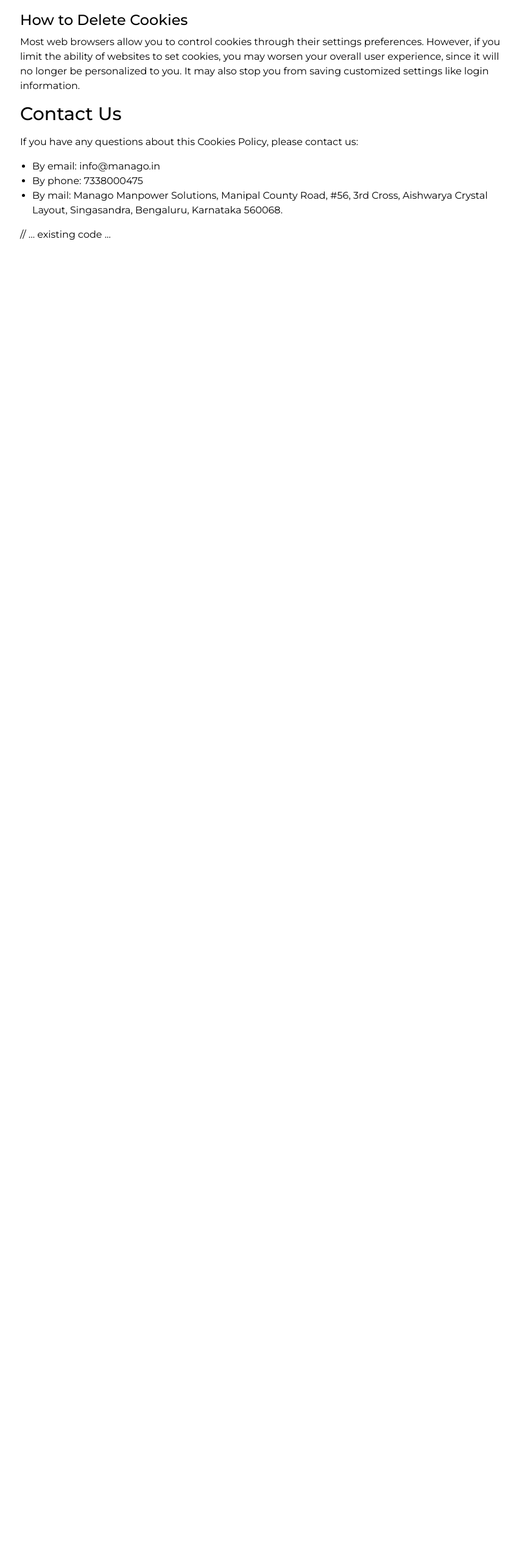
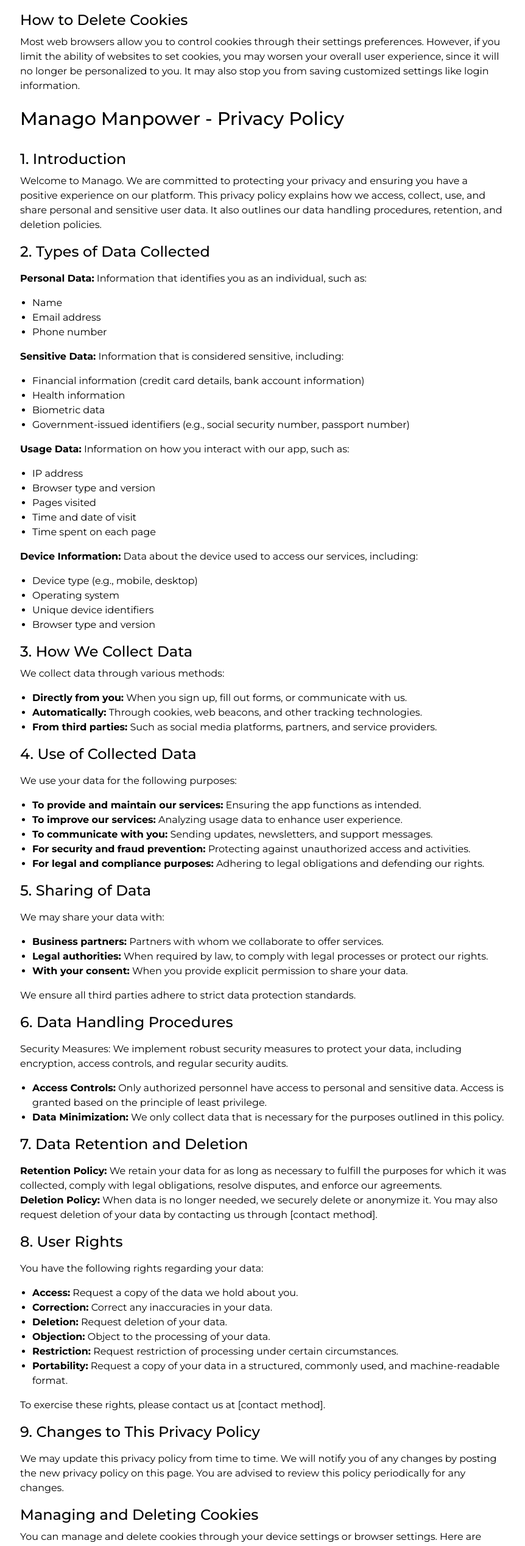
Before and after one commit to manago-tech/manago-latest, a Next.js app: page /policies in a window 1280 px wide. Shown: the part 5127-7663 px from the top of the page at 61% size, without its empty margins (47-909 px from the left). Before the commit the page ends 5564 px from the top, so only its background shows below. Built offline with nearby package versions, Linux system fonts and the light colour scheme.

Commit message:
feat: Updated policy page

```diff
--- a/components/pages/policies/policy.tsx
+++ b/components/pages/policies/policy.tsx
@@ -329,7 +329,7 @@
       </p>
 
       <h2 className="text-2xl font-medium pb-2">How to Delete Cookies</h2>
-      <p className="pb-4">
+      <p className="pb-6">
         Most web browsers allow you to control cookies through their settings
         preferences. However, if you limit the ability of websites to set
         cookies, you may worsen your overall user experience, since it will no
@@ -339,20 +339,174 @@
 
 
 
-      <h2 className="text-3xl font-medium pb-4">Contact Us</h2>
+
+
+      <h1 className="text-3xl font-medium pb-8">Manago Manpower - Privacy Policy</h1>
+      <h2 className="text-2xl font-medium pb-2">1. Introduction</h2>
+      <p className="pb-4">
+        Welcome to Manago. We are committed to protecting your privacy and ensuring you have a positive experience on our platform. This privacy policy explains how we access, collect, use, and share personal and sensitive user data. It also outlines our data handling procedures, retention, and deletion policies.
+      </p>
+      <h2 className="text-2xl font-medium pb-4">2. Types of Data Collected</h2>
+      <ul className="pb-4">
+        <li className="pb-4"><strong>Personal Data:</strong> Information that identifies you as an individual, such as:
+          <ul className="list-disc pl-5 pt-4">
+            <li>Name</li>
+            <li>Email address</li>
+            <li>Phone number</li>
+          </ul>
+        </li>
+        <li className="pb-4"><strong>Sensitive Data:</strong> Information that is considered sensitive, including:
+          <ul className="list-disc pl-5 pt-4">
+            <li>Financial information (credit card details, bank account information)</li>
+            <li>Health information</li>
+            <li>Biometric data</li>
+            <li>Government-issued identifiers (e.g., social security number, passport number)</li>
+          </ul>
+        </li>
+        <li className="pb-4"><strong>Usage Data:</strong> Information on how you interact with our app, such as:
+          <ul className="list-disc pl-5 pt-4">
+            <li>IP address</li>
+            <li>Browser type and version</li>
+            <li>Pages visited</li>
+            <li>Time and date of visit</li>
+            <li>Time spent on each page</li>
+          </ul>
+        </li>
+        <li className=""><strong>Device Information:</strong> Data about the device used to access our services, including:
+          <ul className="list-disc pl-5 pt-4">
+            <li>Device type (e.g., mobile, desktop)</li>
+            <li>Operating system</li>
+            <li>Unique device identifiers</li>
+            <li>Browser type and version</li>
+          </ul>
+        </li>
+      </ul>
+
+      <h2 className="text-2xl font-medium pb-2">3. How We Collect Data</h2>
+      <p className="pb-4">
+        We collect data through various methods:
+      </p>
+      <ul className="list-disc pl-5 pb-4">
+          <li><strong>Directly from you:</strong> When you sign up, fill out forms, or communicate with us.</li>
+          <li><strong>Automatically:</strong> Through cookies, web beacons, and other tracking technologies.</li>
+          <li><strong>From third parties:</strong> Such as social media platforms, partners, and service providers.</li>
+        </ul>
+      <h2 className="text-2xl font-medium pb-4">4. Use of Collected Data</h2>
+      <p className="pb-4">
+        We use your data for the following purposes:
+      </p>
+      <ul className="list-disc pl-5 pb-4">
+          <li><strong>To provide and maintain our services:</strong> Ensuring the app functions as intended.</li>
+          <li><strong>To improve our services:</strong> Analyzing usage data to enhance user experience.</li>
+          <li><strong>To communicate with you:</strong> Sending updates, newsletters, and support messages.</li>
+          <li><strong>For security and fraud prevention:</strong> Protecting against unauthorized access and activities.</li>
+          <li><strong>For legal and compliance purposes:</strong> Adhering to legal obligations and defending our rights.</li>
+        </ul>
+
+      <h2 className="text-2xl font-medium pb-4">5. Sharing of Data</h2>
+      <p className="pb-4">
+        We may share your data with:
+       </p>
+
+      <ul className="list-disc pl-5 pb-4">
+          <li><strong>Business partners:</strong> Partners with whom we collaborate to offer services.</li>
+          <li><strong>Legal authorities:</strong> When required by law, to comply with legal processes or protect our rights.</li>
+          <li><strong>With your consent:</strong> When you provide explicit permission to share your data.</li>
+        </ul>
+        <p className='pb-4'>
+        We ensure all third parties adhere to strict data protection standards.
+      </p>
+
+      <h2 className="text-2xl font-medium pb-4">6. Data Handling Procedures</h2>
+      <p className="pb-4">
+        Security Measures: We implement robust security measures to protect your data, including encryption, access controls, and regular security audits.
+      </p>
+
+        <ul className="list-disc pl-5 pb-4">
+          <li><strong>Access Controls:</strong> Only authorized personnel have access to personal and sensitive data. Access is granted based on the principle of least privilege.</li>
+          <li><strong>Data Minimization:</strong> We only collect data that is necessary for the purposes outlined in this policy.</li>
+        </ul>
+
+      <h2 className="text-2xl font-medium pb-4">7. Data Retention and Deletion</h2>
+      <p className="pb-4">
+        <strong>Retention Policy:</strong> We retain your data for as long as necessary to fulfill the purposes for which it was collected, comply with legal obligations, resolve disputes, and enforce our agreements.
+        <br/>
+        <strong>Deletion Policy:</strong> When data is no longer needed, we securely delete or anonymize it. You may also request deletion of your data by contacting us through [contact method].
+      </p>
+
+      <h2 className="text-2xl font-medium pb-4">8. User Rights</h2>
+      <p className="pb-4">
+        You have the following rights regarding your data:
+
+</p>
+
+<ul className="list-disc pl-5 pb-4">
+          <li><strong>Access:</strong> Request a copy of the data we hold about you.</li>
+          <li><strong>Correction:</strong> Correct any inaccuracies in your data.</li>
+          <li><strong>Deletion:</strong> Request deletion of your data.</li>
+          <li><strong>Objection:</strong> Object to the processing of your data.</li>
+          <li><strong>Restriction:</strong> Request restriction of processing under certain circumstances.</li>
+          <li><strong>Portability:</strong> Request a copy of your data in a structured, commonly used, and machine-readable format.</li>
+        </ul>
+<p className="pb-4">
+        To exercise these rights, please contact us at [contact method].
+      </p>
+
+
+      <h2 className="text-2xl font-medium pb-4">9. Changes to This Privacy Policy</h2>
+      <p className="pb-4">
+        We may update this privacy policy from time to time. We will notify you of any changes by posting the new privacy policy on this page. You are advised to review this policy periodically for any changes.
+      </p>
+
+      <h2 className="text-2xl font-medium pb-2">Managing and Deleting Cookies</h2>
+      <p className="pb-4">
+        You can manage and delete cookies through your device settings or browser settings. Here are general instructions:
+        </p>
+
+        <ul className="pl-5">
+          <li className="pb-4">For Android Devices:
+            <a href="https://support.google.com/accounts/answer/61416?hl=en&co=GENIE.Platform%3DAndroid" className="text-blue-500">Manage cookies in Android device</a>
+            <ul className="list-disc pl-5">
+              <li className="pt-4">Open the Settings app on your Android device.</li>
+              <li>Go to Apps or Application Manager.</li>
+              <li>Find and select the app for which you want to delete cookies.</li>
+              <li>Tap on Storage.</li>
+              <li>Tap on Clear Cache to delete cookies.</li>
+            </ul>
+          </li>
+          <li className="pb-4">For iOS Devices: <a href="https://support.apple.com/en-in/105082" className="text-blue-500">Manage Cookies in iOS device</a>
+            <ul className="list-disc pl-5">
+              <li className="pt-4">Open the Settings app on your iOS device.</li>
+              <li>Scroll down and find the app for which you want to delete cookies.</li>
+              <li>Tap on the app name.</li>
+              <li>Look for options to Clear Cache or Clear Data. If available, tap on it to delete cookies.</li>
+            </ul>
+          </li>
+          <li className="pb-4">Here are some resources for managing cookies on popular browsers:
+            <ul className="">
+              <li className="pt-4 pb-4">Google Chrome: <a href="https://support.google.com/accounts/answer/32050" className="text-blue-500">Manage Cookies in Chrome</a></li>
+              <li className="pb-4">Internet Explorer: <a href="https://support.microsoft.com/en-us/topic/how-to-delete-cookie-files-in-internet-explorer-bca9446f-d873-78de-77ba-d42645fa52fc" className="text-blue-500">Delete Cookies in Internet Explorer</a></li>
+              <li className="pb-4">Mozilla Firefox: <a href="https://support.mozilla.org/en-US/kb/clear-cookies-and-site-data-firefox?redirectslug=delete-cookies-remove-info-websites-stored&redirectlocale=en-US" className="text-blue-500">Delete Cookies in Firefox</a></li>
+              <li>Apple Safari: <a href="https://www.manago.in/policies.html#:~:text=Manage%20Cookies%20and%20Website%20Data%20in%20Safari" className="text-blue-500">Manage Cookies and Website Data in Safari</a></li>
+            </ul>
+          </li>
+        </ul>
+
+        <p className="pb-4">
+        For other browsers, please visit your browser’s official support pages.
+      </p>
+
+
+      <h2 className="text-2xl font-medium pb-2">Contact Us</h2>
       <p className="pb-4">
         If you have any questions about this Cookies Policy, please contact us:
+        <ul className="">
+          <li className="pt-4 pb-4">By email: info@manago.in</li>
+          <li className="pb-4">By phone: 7338000475</li>
+          <li>By mail: Manago Manpower Solutions, Manipal County Road, #56, 3rd Cross, Aishwarya Crystal Layout, Singasandra, Bengaluru, Karnataka 560068.</li>
+        </ul>
       </p>
-      <ul className="list-disc pl-5 pb-4">
-        <li>By email: info@manago.in</li>
-        <li>By phone: 7338000475</li>
-        <li>
-          By mail: Manago Manpower Solutions, Manipal County Road, #56, 3rd
-          Cross, Aishwarya Crystal Layout, Singasandra, Bengaluru, Karnataka
-          560068.
-        </li>
-      </ul>
-      // ... existing code ...
+
     </div>
   );
 }
```
